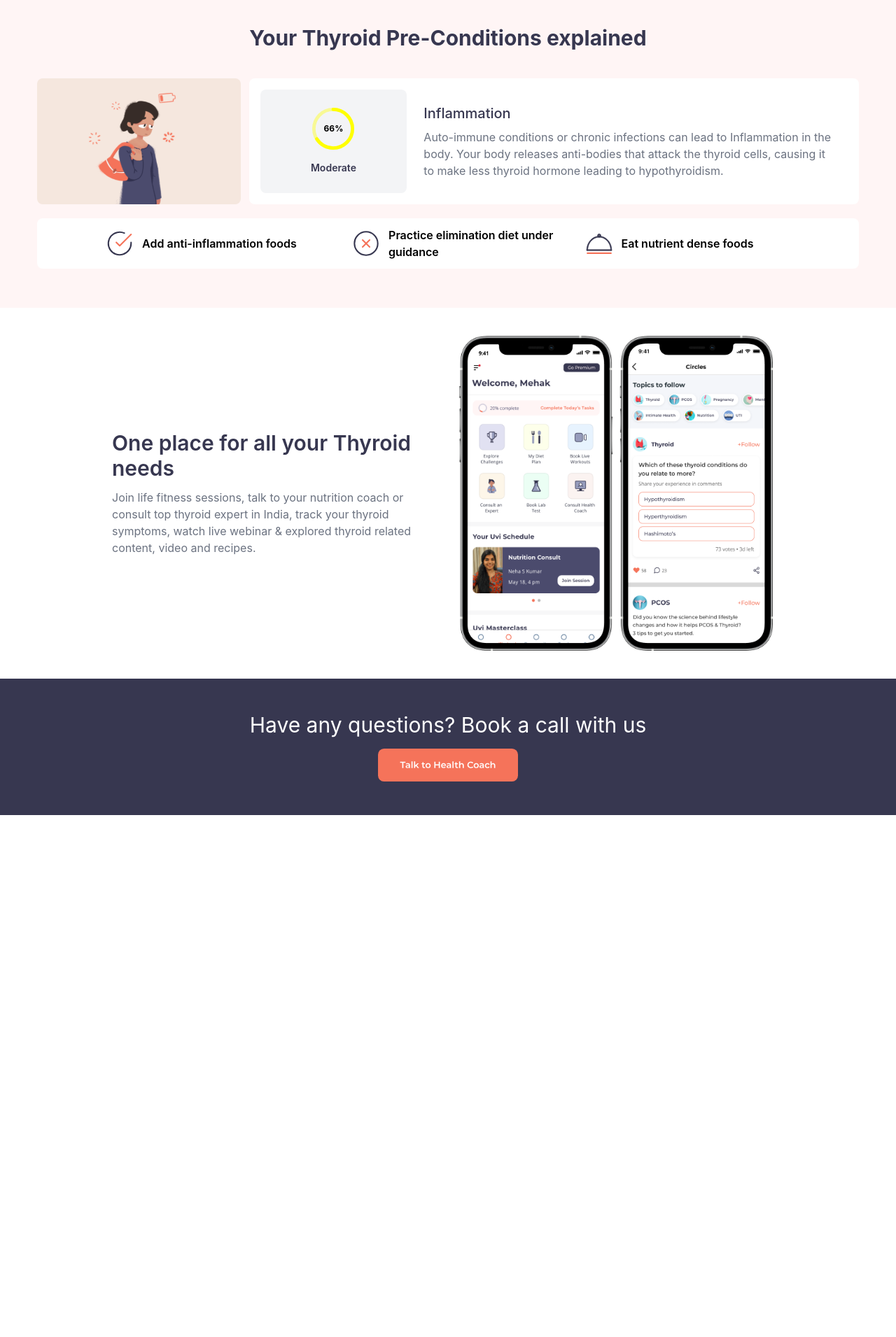
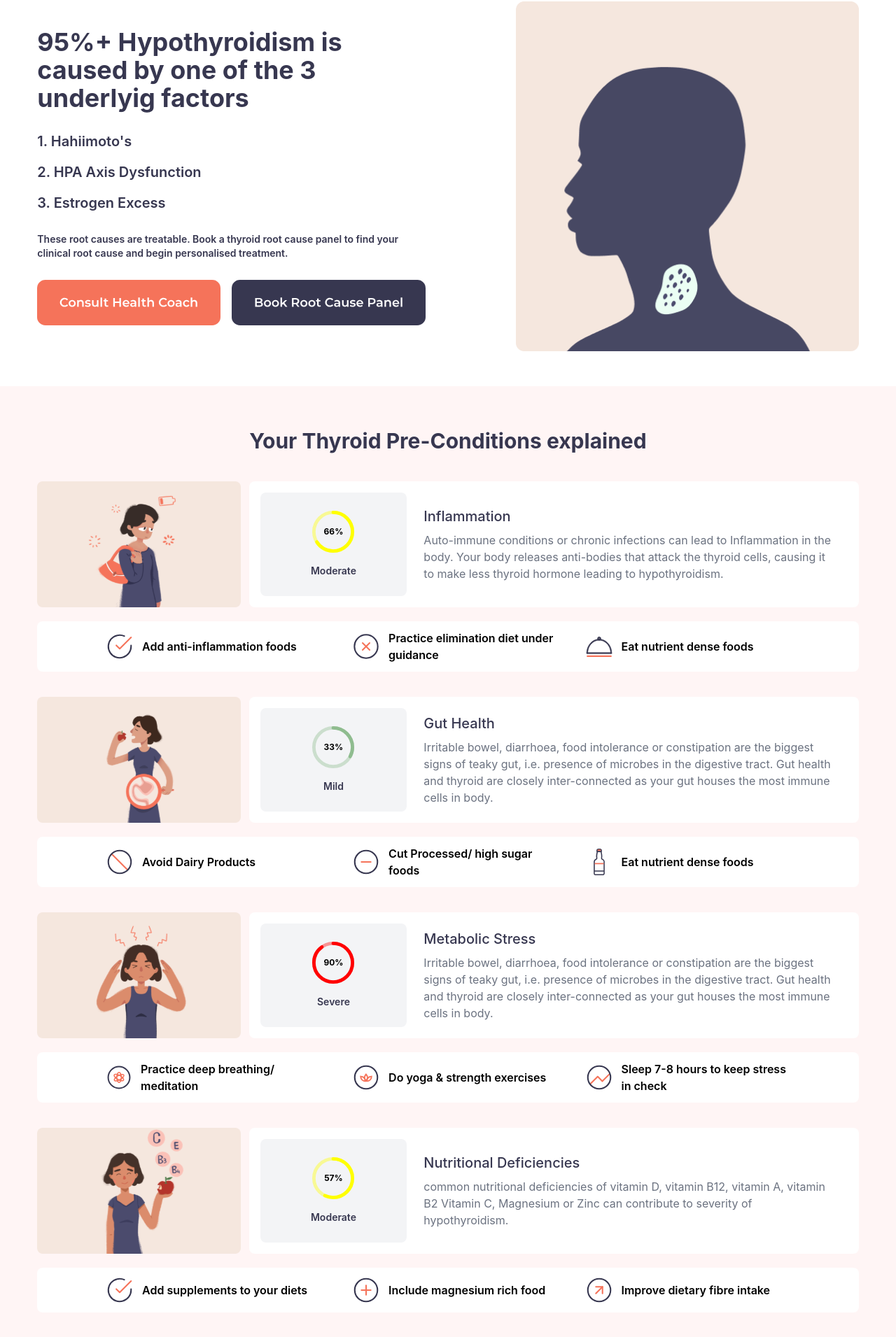
Before and after one commit to laskaramaan/Uvi-health-task, a React (Create React App) app: page / in a window 1280 px wide. Shown: the part 878-2789 px from the top of the page at 70% size. Before the commit the page ends 2043 px from the top, so only its background shows below. Built offline with nearby package versions, Linux system fonts and the light colour scheme.

Commit message:
Completed the factors component

```diff
--- a/src/components/Explained.jsx
+++ b/src/components/Explained.jsx
@@ -12,7 +12,7 @@ import Stress from '../assets/pic/Stress.svg'
 import yoga from '../assets/pic/yoga.svg'
 import breathing from '../assets/pic/breathing.svg'
 import sleep from '../assets/pic/sleep.svg'
-import vimanin from '../assets/pic/Vitamin.svg'
+import Vitamin from "../assets/pic/Vitamin.svg"
 import plus from '../assets/pic/plus.svg'
 import arrow from '../assets/pic/arrow.svg'
 import Environment from '../assets/pic/Environment.svg'
@@ -35,6 +35,66 @@ function Explained() {
         img3:food,
         para3:"Eat nutrient dense foods"
 
+    },{
+        img:Avoidweb,
+        value:"33",
+        strokes:"rgba(143, 188, 143, 33)",
+        trails:"rgba(143, 188, 143, 0.4)",
+        title:"Mild",
+        heading:"Gut Health",
+        paragraph:"Irritable bowel, diarrhoea, food intolerance or constipation are the biggest signs of teaky gut, i.e. presence of microbes in the digestive tract. Gut health and thyroid are closely inter-connected as your gut houses the most immune cells in body.",
+        img1:avoid,
+        para1:"Avoid Dairy Products",
+        img2:minus,
+        para2:"Cut Processed/ high sugar foods",
+        img3:alcohol,
+        para3:"Eat nutrient dense foods"
+
+    },{
+        img:Stress,
+        value:"90",
+        strokes:"rgba(255, 0, 0, 90)",
+        trails:"rgba(255, 0, 0, 0.4)",
+        title:"Severe",
+        heading:"Metabolic Stress",
+        paragraph:"Irritable bowel, diarrhoea, food intolerance or constipation are the biggest signs of teaky gut, i.e. presence of microbes in the digestive tract. Gut health and thyroid are closely inter-connected as your gut houses the most immune cells in body.",
+        img1:breathing,
+        para1:"Practice deep breathing/ meditation",
+        img2:yoga,
+        para2:"Do yoga & strength exercises",
+        img3:sleep,
+        para3:"Sleep 7-8 hours to keep stress in check"
+
+    },{
+        img:Vitamin,
+        value:"57",
+        strokes:"rgba(255, 255, 0, 65)",
+        trails:"rgba(255, 255, 0, 0.4)",
+        title:"Moderate",
+        heading:"Nutritional Deficiencies",
+        paragraph:"common nutritional deficiencies of vitamin D, vitamin B12, vitamin A, vitamin B2 Vitamin C, Magnesium or Zinc can contribute to severity of hypothyroidism.",
+        img1:check,
+        para1:"Add supplements to your diets",
+        img2:plus,
+        para2:"Include magnesium rich food",
+        img3:arrow,
+        para3:"Improve dietary fibre intake"
+
+    },{
+        img:Environment,
+        value:"58",
+        strokes:"rgba(255, 255, 0, 65)",
+        trails:"rgba(255, 255, 0, 0.4)",
+        title:"Moderate",
+        heading:"Genetics & Enviromnent",
+        paragraph:"Genetic factors play a role in more than 75% of the thyroid cases. Moreover, exposure to toxic like mercury flouride and fertilizer have been found to affect thyroid function by recruiting antibodies to attack the thyroid.",
+        img1:limit,
+        para1:"Limit Toxin Exposure",
+        img2:minus,
+        para2:"Cut down plastic use",
+        img3:sleep,
+        para3:"Sleep 7-8 hours to keep stress in check"
+
     }]
   return (
     <div className='py-5 w-full bg-[#fff5f5]'>
--- a/src/components/Factors.jsx
+++ b/src/components/Factors.jsx
@@ -1,9 +1,42 @@
 import React from 'react'
+import Consult from "../assets/pic/Consultweb.svg";
+import Book from "../assets/pic/Bookweb.svg";
+import Thyroidweb from "../assets/pic/Thyroidweb.png";
 
 function Factors() {
-  return (
-    <div>Factors</div>
-  )
+    return (
+        <div className='bg-white py-[50px] w-full'>
+            <div className='flex w-11/12 mx-auto flex-col-reverse md:flex-row justify-between gap-2'>
+                <div className='flex flex-col md:w-[45%] justify-center text-[#373750] gap-4 '>
+                    <h2 className='text-xl md:text-2xl xl:text-4xl font-bold pb-3'>
+                        95%+ Hypothyroidism is caused by one of the 3 underlyig factors
+                    </h2>
+                    <p className='text-base md:text-xl font-semibold '>
+                        1. Hahiimoto's
+                    </p>
+                    <p className='text-base md:text-xl font-semibold'>
+                        2. HPA Axis Dysfunction
+                    </p>
+                    <p className='text-base md:text-xl font-semibold'>
+                        3. Estrogen Excess
+                    </p>
+                    <p className='py-3 text-xs md:text-sm font-semibold'>
+                        These root causes are treatable. Book a thyroid root cause panel to find your clinical root cause and begin personalised treatment.
+                    </p>
+                    <div className='flex flex-col items-center md:items-start xl:flex-row gap-4'>
+                        <img className='w-[280px] h-[40px] md:h-[65px]' alt='' src={Consult} />
+                        <img className='w-[280px] h-[40px] md:h-[65px]' alt='' src={Book} />
+                    </div>
+                </div>
+                <div className='md:w-[50%] flex justify-end items-center'>
+                    <img className='w-full md:w-[400px] xl:w-[490px] h-[250px] md:h-[500px]' alt='' src={Thyroidweb} />
+
+                </div>
+            </div>
+
+
+        </div>
+    )
 }
 
 export default Factors
```
